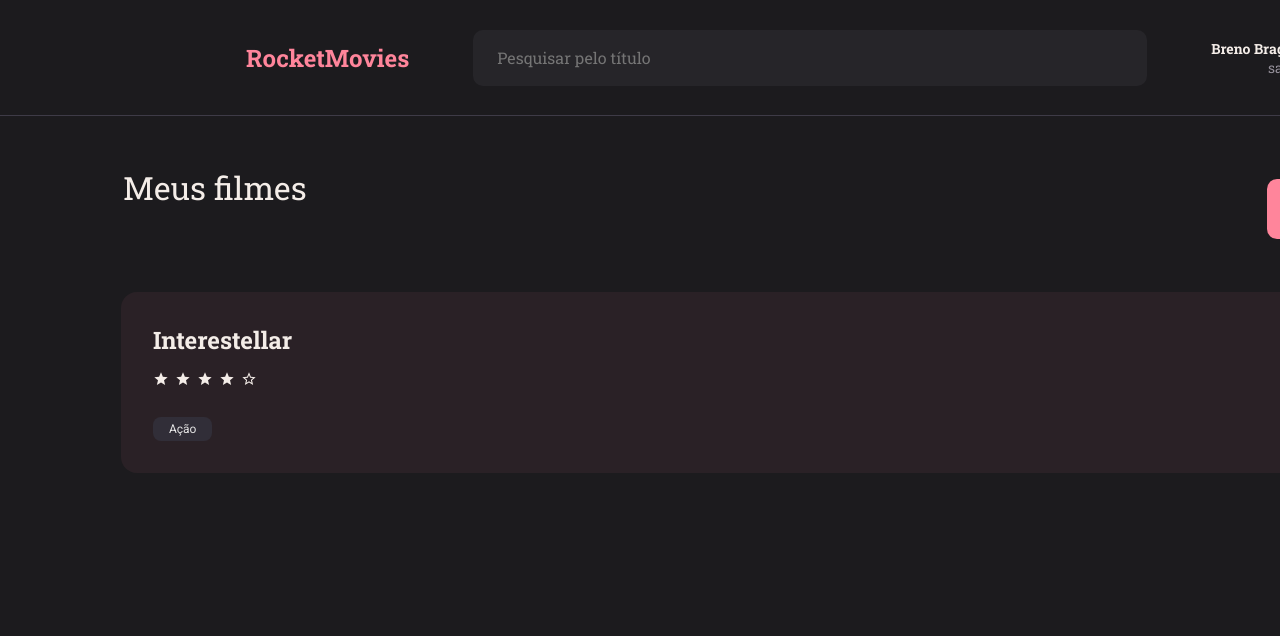
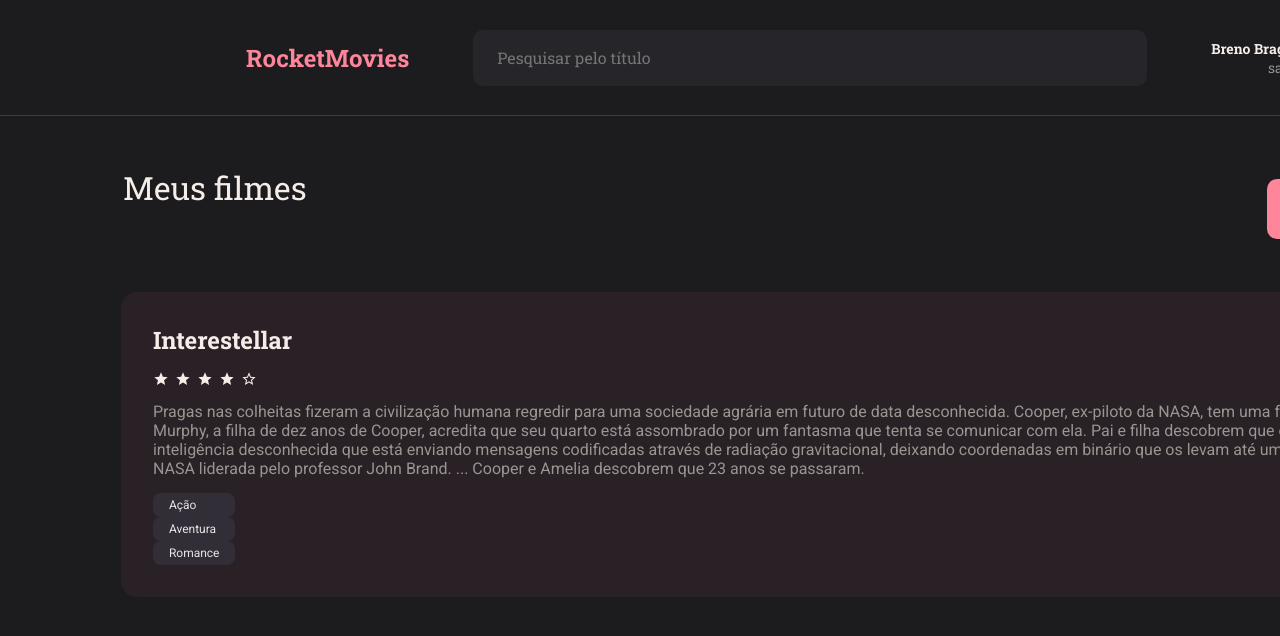
Before and after one commit to Brenobn/Movie-front, a React (Vite) app: page / in a window 1280 px wide. Shown: the top 636 px of the page. Built offline with nearby package versions, Linux system fonts and the light colour scheme.

Commit message:
Passing Section content from static to dynamic using properties

```diff
--- a/src/pages/Details/index.jsx
+++ b/src/pages/Details/index.jsx
@@ -20,8 +20,16 @@ export function Details() {
       </div>
 
       <div className="Sections">
-        <Section >
+        <Section
+          description={` Pragas nas colheitas fizeram a civilização humana regredir para uma sociedade agrária em futuro de data desconhecida. Cooper, ex-piloto da NASA, tem uma fazenda com sua família. Murphy, a filha de dez anos de Cooper, acredita que seu quarto está assombrado por um fantasma que tenta se comunicar com ela. Pai e filha descobrem que o "fantasma" é uma inteligência desconhecida que está enviando mensagens codificadas através de radiação gravitacional, deixando coordenadas em binário que os levam até uma instalação secreta da NASA liderada pelo professor John Brand.
+          ...
+          Cooper e Amelia descobrem que 23 anos se passaram.`}
+        >
+          <div className="TagsWrapper">
           <Tag text="Ação" />
+          <Tag text="Aventura" />
+          <Tag text="Romance" />
+          </div>
         </Section>
 
 
```
